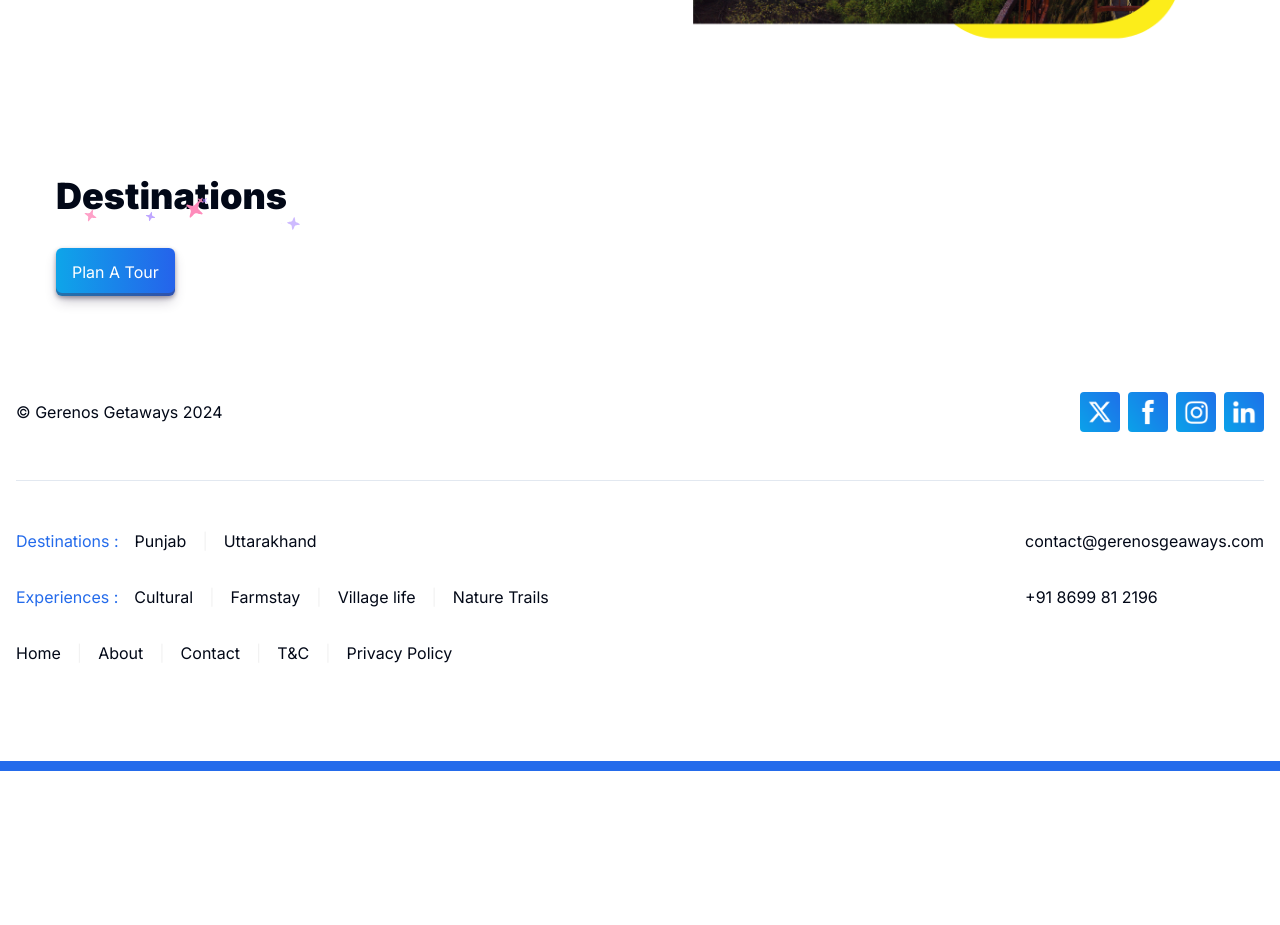
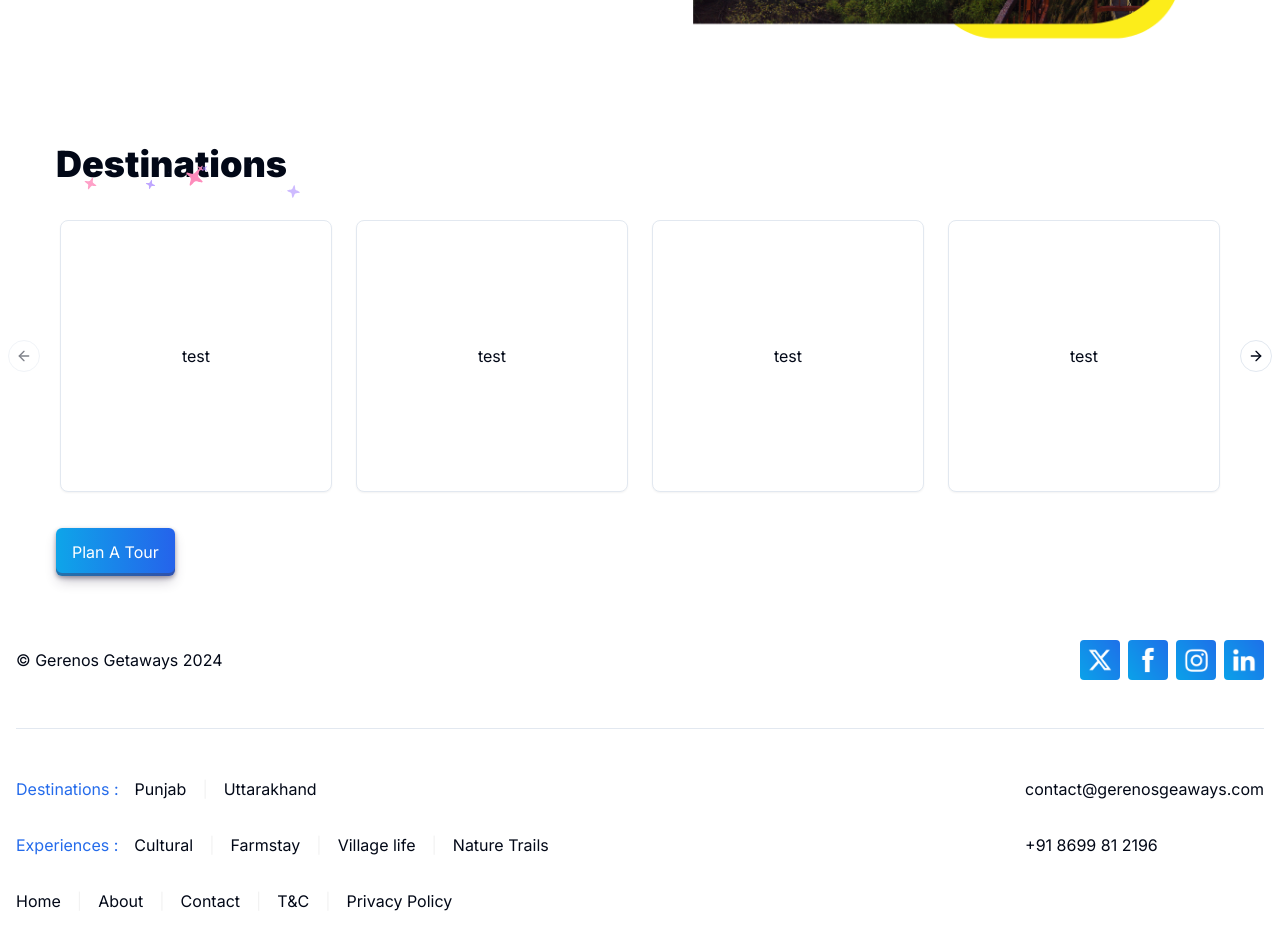
Before and after one commit to TheHypedge/geranos, a Next.js app: page / in a window 1280 px wide. Shown: the part 1220-2145 px from the top of the page. Before the commit the page ends 1991 px from the top, so only its background shows below. Built offline with nearby package versions, Linux system fonts and the light colour scheme.

Commit message:
changes
Chagnes

```diff
--- a/src/app/contact/page.tsx
+++ b/src/app/contact/page.tsx
@@ -5,7 +5,7 @@ const Page = () => {
   return (
     <div className="min-h-[400px] flex flex-col my-12">
         <div className="bg-[url('/global/banners/contact.jpg')] flex aling-middle justify-center gap-4 text-center min-h-[320px] flex-col px-4 py-12 bg-slate-50">
-            <h1 className="text-5xl font-semibold ">Contact Us</h1>
+            <h1 className="text-5xl font-semibold">Contact Us</h1>
             <p>We are happy to assist!</p>
         </div>
 
--- /dev/null
+++ b/src/components/custom/Content/DestinationsCards/DestinationSlider.tsx
@@ -0,0 +1,40 @@
+import * as React from "react"
+
+import { Card, CardContent } from "@/components/ui/card"
+import {
+  Carousel,
+  CarouselContent,
+  CarouselItem,
+  CarouselNext,
+  CarouselPrevious,
+} from "@/components/ui/carousel"
+
+export default function CarouselSize() {
+  return (
+    <Carousel
+      opts={{
+        align: "start",
+      }}
+      className="w-full"
+    >
+      <CarouselContent>
+        {Array.from({ length: 8 }).map((_, index) => (
+          <CarouselItem key={index} className="md:basis-1/2 lg:basis-1/4">
+            <div className="p-1">
+              <Card>
+                <CardContent className="flex aspect-square items-center justify-center p-6">
+
+
+                test
+
+                </CardContent>
+              </Card>
+            </div>
+          </CarouselItem>
+        ))}
+      </CarouselContent>
+      <CarouselPrevious />
+      <CarouselNext />
+    </Carousel>
+  )
+}
--- a/src/components/custom/Content/DestinationsCards/DestinationsCards.tsx
+++ b/src/components/custom/Content/DestinationsCards/DestinationsCards.tsx
@@ -3,16 +3,16 @@ import Heading from './Heading'
 import { Button } from '@/components/ui/button'
 import Image from 'next/image'
 import AlgoliaBlueButton from "@/components/animata/text/button/algolia-blue-button";
-
+import DestinationSlider from './DestinationSlider'
 
 const DestinationsCards = () => {
   return (
     <div className="max-w-[1200px] flex m-auto w-full">
-        <div className="flex gap-4 flex-col justify-between w-full xl:flex-row py-12 px-4">
+        <div className="flex gap-4 flex-col justify-between w-full xl:flex-row p-4">
             <div className="w-full flex flex-col align-middle justify-center gap-8">
                 <Heading className="text-[#246BEB]" content="Destinations"/>
 
-
+                  <DestinationSlider/>
 
 
                 <div>
--- /dev/null
+++ b/src/components/ui/card.tsx
@@ -0,0 +1,79 @@
+import * as React from "react"
+
+import { cn } from "@/lib/utils"
+
+const Card = React.forwardRef<
+  HTMLDivElement,
+  React.HTMLAttributes<HTMLDivElement>
+>(({ className, ...props }, ref) => (
+  <div
+    ref={ref}
+    className={cn(
+      "rounded-lg border bg-card text-card-foreground shadow-sm",
+      className
+    )}
+    {...props}
+  />
+))
+Card.displayName = "Card"
+
+const CardHeader = React.forwardRef<
+  HTMLDivElement,
+  React.HTMLAttributes<HTMLDivElement>
+>(({ className, ...props }, ref) => (
+  <div
+    ref={ref}
+    className={cn("flex flex-col space-y-1.5 p-6", className)}
+    {...props}
+  />
+))
+CardHeader.displayName = "CardHeader"
+
+const CardTitle = React.forwardRef<
+  HTMLParagraphElement,
+  React.HTMLAttributes<HTMLHeadingElement>
+>(({ className, ...props }, ref) => (
+  <h3
+    ref={ref}
+    className={cn(
+      "text-2xl font-semibold leading-none tracking-tight",
+      className
+    )}
+    {...props}
+  />
+))
+CardTitle.displayName = "CardTitle"
+
+const CardDescription = React.forwardRef<
+  HTMLParagraphElement,
+  React.HTMLAttributes<HTMLParagraphElement>
+>(({ className, ...props }, ref) => (
+  <p
+    ref={ref}
+    className={cn("text-sm text-muted-foreground", className)}
+    {...props}
+  />
+))
+CardDescription.displayName = "CardDescription"
+
+const CardContent = React.forwardRef<
+  HTMLDivElement,
+  React.HTMLAttributes<HTMLDivElement>
+>(({ className, ...props }, ref) => (
+  <div ref={ref} className={cn("p-6 pt-0", className)} {...props} />
+))
+CardContent.displayName = "CardContent"
+
+const CardFooter = React.forwardRef<
+  HTMLDivElement,
+  React.HTMLAttributes<HTMLDivElement>
+>(({ className, ...props }, ref) => (
+  <div
+    ref={ref}
+    className={cn("flex items-center p-6 pt-0", className)}
+    {...props}
+  />
+))
+CardFooter.displayName = "CardFooter"
+
+export { Card, CardHeader, CardFooter, CardTitle, CardDescription, CardContent }
```
Also changed, not shown: tailwind.config.ts (+1 -6 lines).
